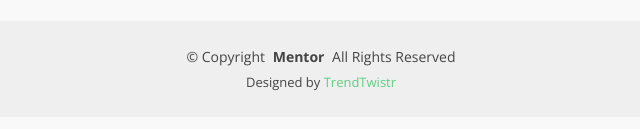
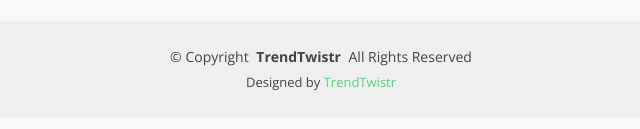
Before and after one commit to hitarthsh/Courses-kero.com, a plain HTML site: page index.html in a window 1280 px wide. Shown: the part 3672-3801 px from the top of the page, 319-959 px from the left. Drawn offline with nearby package versions, Linux system fonts and the light colour scheme.

Commit message:
TrendTwistr

```diff
--- a/index.html
+++ b/index.html
@@ -567,7 +567,7 @@
     </div>
 
     <div class="container copyright text-center mt-4">
-      <p>© <span>Copyright</span> <strong class="px-1 sitename">Mentor</strong> <span>All Rights Reserved</span></p>
+      <p>© <span>Copyright</span> <strong class="px-1 sitename">TrendTwistr</strong> <span>All Rights Reserved</span></p>
       <div class="credits">
         Designed by <a href="#">TrendTwistr</a>
       </div>
```
